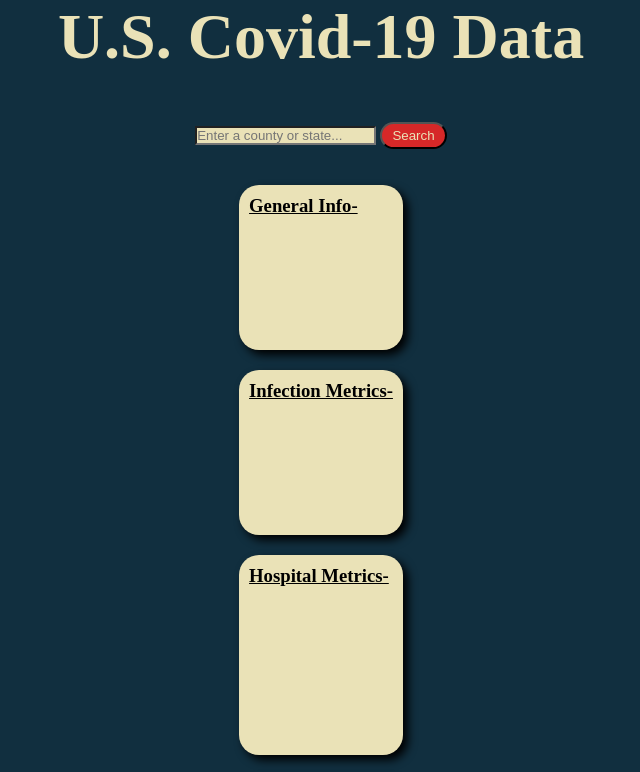
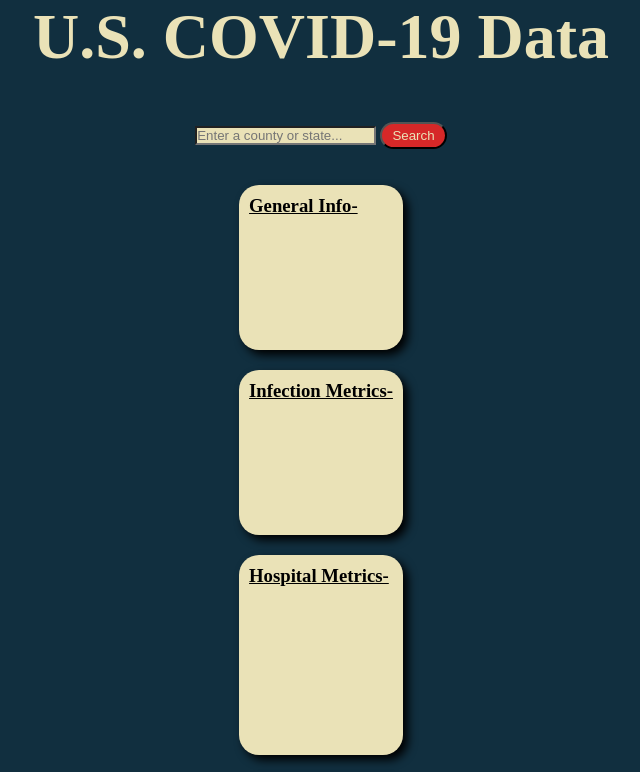
Before and after one commit to haydensprinkle/covid-data-app, a plain HTML site: page index.html in a window 1280 px wide. Shown: the top 772 px of the page, without its empty margins (319-959 px from the left). Drawn offline with Linux system fonts and the light colour scheme; no server answers.

Commit message:
Changed header from Covid to COVID

```diff
--- a/index.html
+++ b/index.html
@@ -9,7 +9,7 @@
   </head>
   <body>
     <header class="title-area">
-      <h1 class="title">U.S. Covid-19 Data</h1>
+      <h1 class="title">U.S. COVID-19 Data</h1>
     </header>
     <main>
       <h2 class="location"></h2>
```
